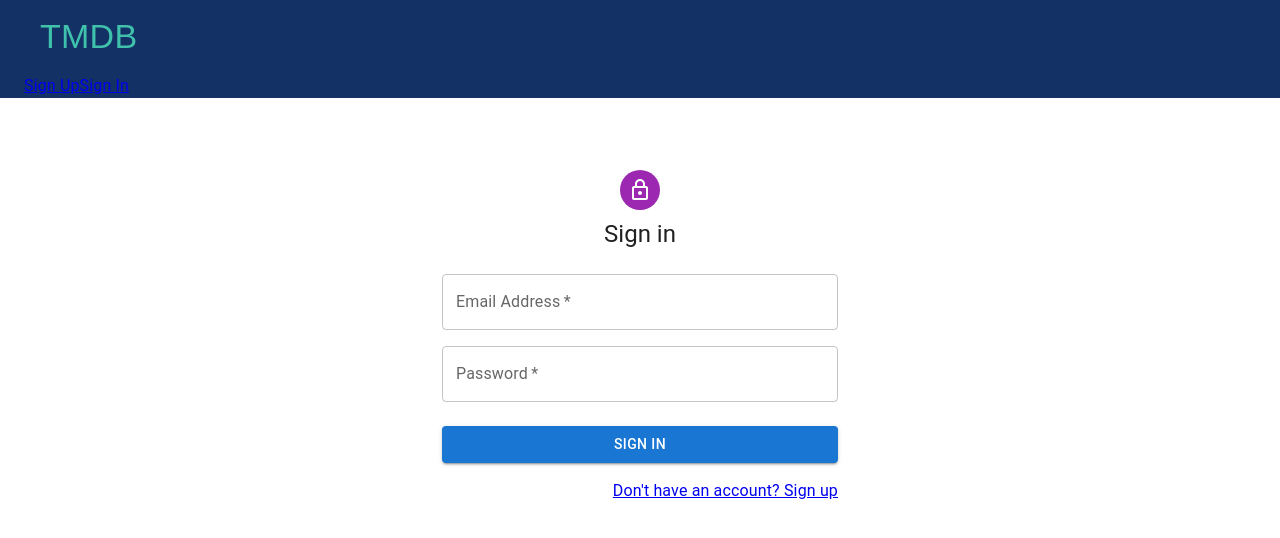
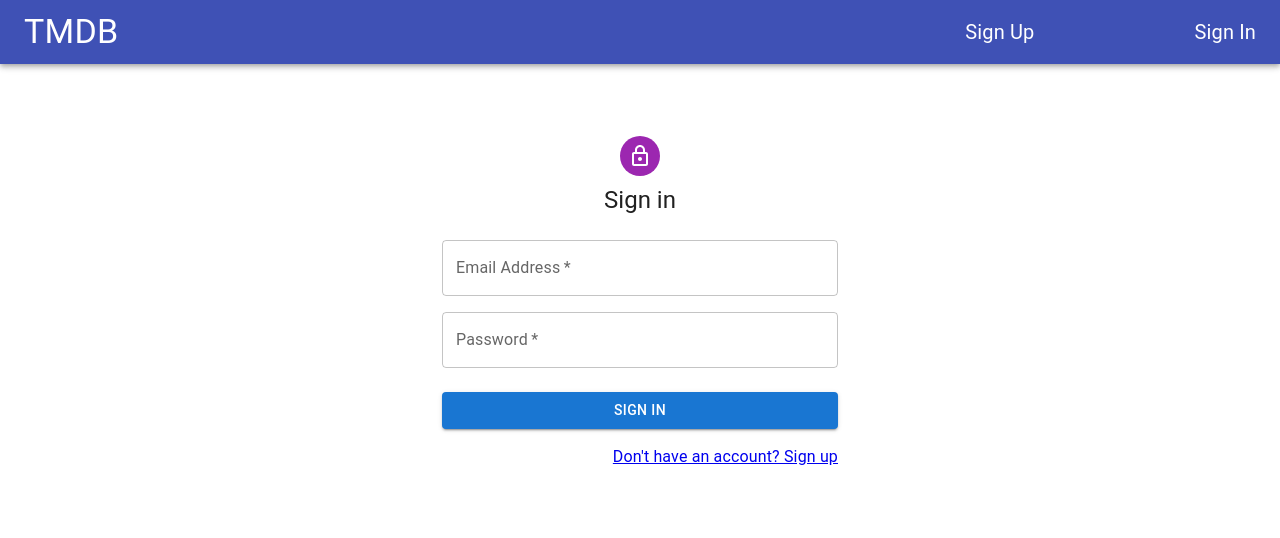
Before and after one commit to hasnain-mohiuddin/movies, a React (Create React App) app: page /signin in a window 1280 px wide. Shown: the top 538 px of the page. Built offline with nearby package versions, Linux system fonts and the light colour scheme; no server answers.

Commit message:
Styled Navbar

```diff
--- a/src/components/Navbar.js
+++ b/src/components/Navbar.js
@@ -1,29 +1,59 @@
 import React, { useContext } from "react";
-import { Button, Container, Typography } from "@mui/material";
+import {
+  AppBar,
+  Toolbar,
+  CssBaseline,
+  Typography,
+  makeStyles,
+} from "@material-ui/core";
 
 import UserContext from "../context/userContext";
 import { APP_TITLE } from "../utils/constants";
-import { NAVY_BLUE_HEXA, TEAL_HEXA } from "../utils/colors";
+import { TEAL_HEXA, NAVY_BLUE_HEXA } from "../utils/colors";
 import { auth } from "../firebase";
 import { Link } from "react-router-dom";
 
-const Navbar = () => {
-  const [ user ] = useContext(UserContext);
+const useStyles = makeStyles((theme) => ({
+  navlinks: {
+    marginLeft: theme.spacing(5),
+    display: "flex",
+  },
+  logo: {
+    flexGrow: "1",
+    cursor: "pointer",
+  },
+  link: {
+    textDecoration: "none",
+    color: "white",
+    fontSize: "20px",
+    marginLeft: theme.spacing(20),
+    "&:hover": {
+      color: "yellow",
+      borderBottom: "1px solid white",
+    },
+  },
+  navbar: {
+    display: 'flex',
+    justifyContent: "space-between",
+    flexGrow: 1
+  }
+}));
+
+function Navbar() {
+  const classes = useStyles();
+  const [user] = useContext(UserContext);
 
   const handleSignout = () => {
     auth.signOut();
   };
 
   return (
-    <Container
-      sx={{ backgroundColor: NAVY_BLUE_HEXA, maxWidth: "unset" }}
-      maxWidth={false}
-    >
+    <AppBar position="static" sx={{ backgroundColor: NAVY_BLUE_HEXA}}>
+      <CssBaseline />
+      <Toolbar className={classes.navbar}>
         <Typography
-        gutterBottom
           variant="h4"
           fontFamily="Raleway, Arial"
-        p={2}
           sx={{
             color: TEAL_HEXA,
             mb: "0px",
@@ -31,11 +61,25 @@
         >
           {APP_TITLE}
         </Typography>
-      {!user && <Link to={'/signup'}>Sign Up</Link>}
-      {!user && <Link to={'/signin'}>Sign In</Link>}
-      {user && <Button onClick={handleSignout}>Sign Out</Button>}
-    </Container>
+          <div className={classes.navlinks}>
+            {!user && (
+              <Link to={"/signup"} className={classes.link}>
+                Sign Up
+              </Link>
+            )}
+            {!user && (
+              <Link to={"/signin"} className={classes.link}>
+                Sign In
+              </Link>
+            )}
+            {user && (
+              <Link onClick={handleSignout} className={classes.link}>
+                Sign Out
+              </Link>
+            )}
+          </div>
+      </Toolbar>
+    </AppBar>
   );
-};
-
+}
 export default Navbar;
```
Lines whose indentation alone changed are shown as unchanged.
